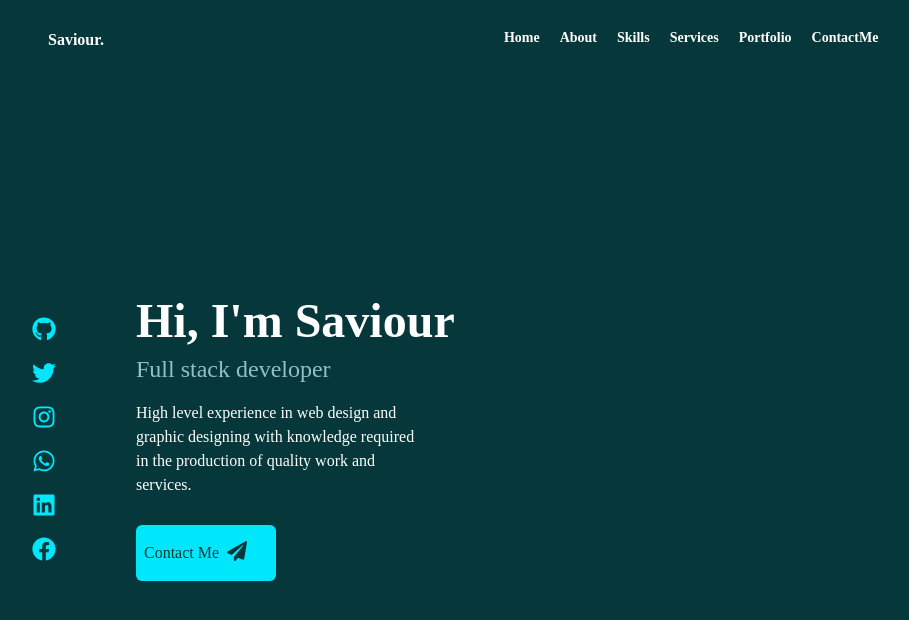
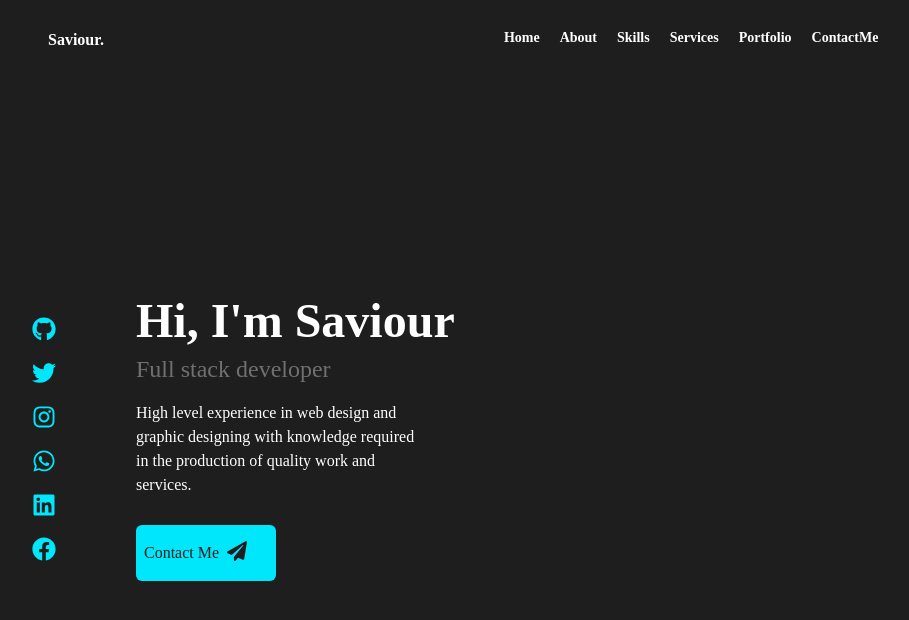
Before and after one commit to Savii01/my-portfolio, a React (Create React App) app: page / in a window 1280 px wide. Shown: the top 620 px of the page, without its empty margins (128-1037 px from the left). Built offline with nearby package versions, Linux system fonts and the light colour scheme.

Commit message:
Add files via upload
updated tailwind file

```diff
--- a/tailwind.config.js
+++ b/tailwind.config.js
@@ -281,13 +281,18 @@ module.exports = {
       },
 
       colors:{
-          darkBlue: '#06373b',
+          darkblue: '#06373b',
+          darkBlue: '#1e1e1e',
           white: '#ffffff',
           lightBlue: '#00e7fc',
-          grayBlue: '#5f8285',
-          blueWhite: '#92c1c5',
+          lightblue: '#00e7fc',
+          grayblue: '#5f8285',
+          grayBlue: '#707070',
+          bluewhite: '#92c1c5',
+          blueWhite: '#707070',
           lightBlueWhite: '#d3fbff',
-          blue: '#0c545a',
+          Blue: '#0c545a',
+          blue: '#2b2b2b',
       },
       fontFamily: {
           sans: ["Poppins"],
```
